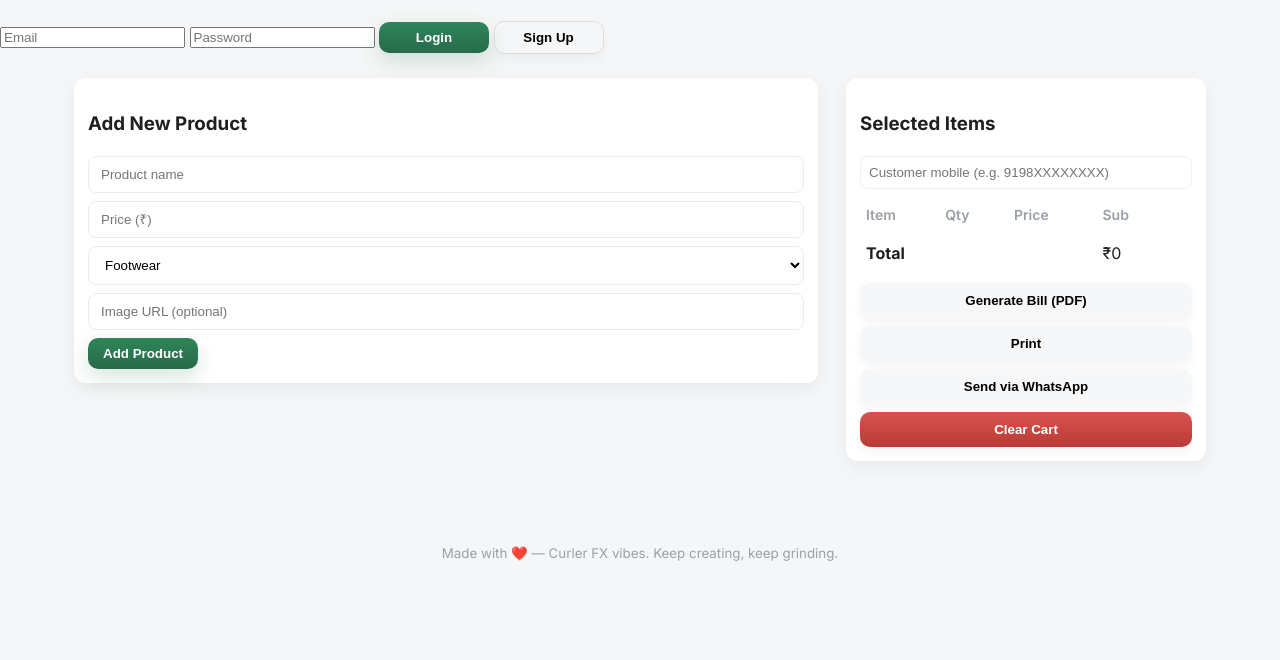
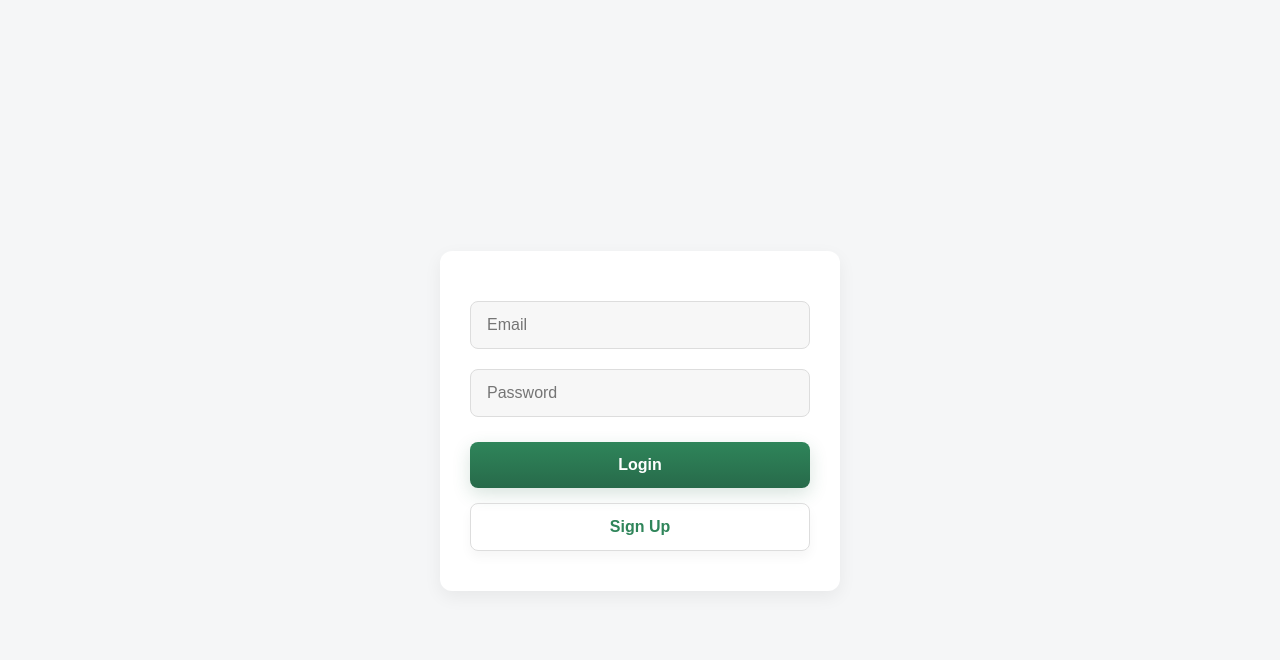
Before and after one commit to semeelkt/Wuroud, a plain HTML site: page index.html in a window 1280 px wide. Shown: the part 140-800 px from the top of the page. Drawn offline with nearby package versions, Linux system fonts and the light colour scheme.

Commit message:
edited css login

```diff
--- a/style.css
+++ b/style.css
@@ -35,6 +35,110 @@ body{
   align-items:center;
   justify-content:space-between;
 }
+/* Login container styling */
+#authContainer {
+  display: flex;
+  justify-content: center;
+  align-items: center;
+  height: 100vh;
+  background: var(--bg);
+}
+
+#loginForm {
+  background: var(--card);
+  border-radius: 12px;
+  box-shadow: var(--shadow);
+  padding: 40px 30px;
+  width: 100%;
+  max-width: 400px;
+  text-align: center;
+  animation: fadeIn 1s ease-in-out;
+}
+
+/* Input fields styling */
+#loginForm input {
+  width: 100%;
+  padding: 14px 16px;
+  margin: 10px 0;
+  border: 1px solid #ddd;
+  border-radius: 8px;
+  font-size: 16px;
+  background-color: #f7f7f7;
+  box-sizing: border-box;
+}
+
+#loginForm input:focus {
+  outline: none;
+  border-color: var(--accent);
+  background-color: #fff;
+}
+
+/* Button styling */
+#loginForm .btn {
+  width: 100%;
+  padding: 14px 20px;
+  border-radius: 8px;
+  font-size: 16px;
+  cursor: pointer;
+  font-weight: 600;
+  margin-top: 15px;
+  transition: transform 0.1s ease, box-shadow 0.3s ease;
+  border: none;
+}
+
+#loginForm .btn:hover {
+  transform: translateY(-2px);
+}
+
+/* Primary button (Login) */
+#loginForm .btn.primary {
+  background: linear-gradient(180deg, var(--accent), var(--accent-dark));
+  color: white;
+  box-shadow: 0 6px 18px rgba(39, 106, 74, 0.18);
+}
+
+/* Ghost button (Sign Up) */
+#loginForm .btn.ghost {
+  background: transparent;
+  border: 1px solid #ddd;
+  color: var(--accent);
+}
+
+#loginForm .btn.ghost:hover {
+  background: var(--accent);
+  color: white;
+}
+
+/* Button for logout */
+#logoutBtn {
+  display: none;
+  margin-top: 15px;
+  width: 100%;
+  padding: 14px 20px;
+  border-radius: 8px;
+  font-size: 16px;
+  background: var(--danger);
+  color: white;
+  cursor: pointer;
+  transition: transform 0.1s ease, box-shadow 0.3s ease;
+}
+
+#logoutBtn:hover {
+  transform: translateY(-2px);
+}
+
+/* Fade in animation for the login form */
+@keyframes fadeIn {
+  0% {
+    opacity: 0;
+    transform: translateY(-20px);
+  }
+  100% {
+    opacity: 1;
+    transform: translateY(0);
+  }
+}
+
 .brand h1{
   margin:0;
   font-weight:800;
```
